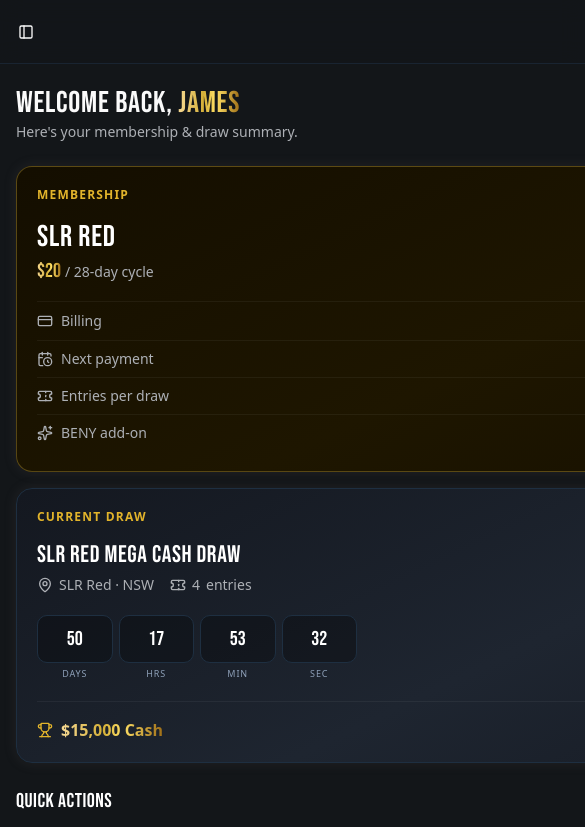
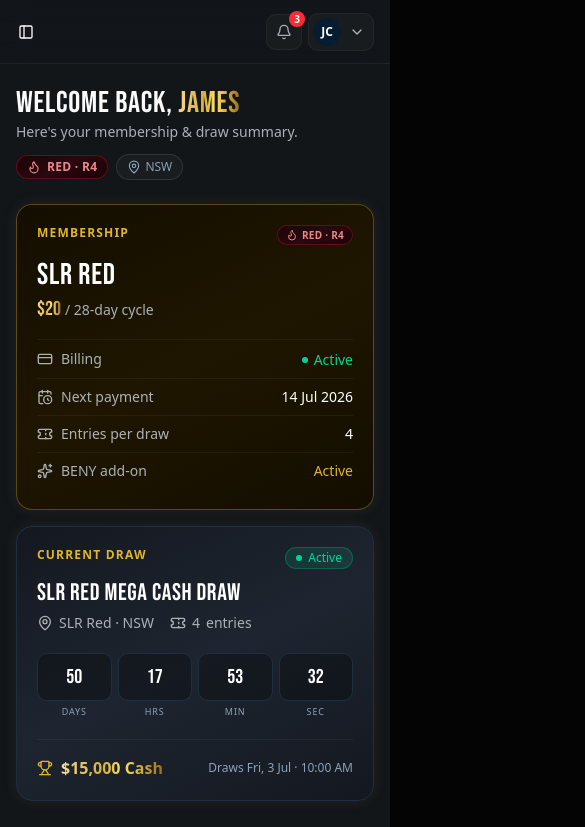
Before and after one commit to vourdev/slr-membership, a Next.js app: page /member in a window 390 px wide. Shown: the top 827 px of the page, 585 px wide, since content can reach past the window. Built offline with nearby package versions, Linux system fonts and the light colour scheme; no server answers.

Commit message:
Update grid layout for dashboard and member pages

```diff
--- a/src/app/dashboard/page.tsx
+++ b/src/app/dashboard/page.tsx
@@ -62,7 +62,7 @@ export default function DashboardHome() {
             </div>
 
             {/* Summary cards */}
-            <div className='grid gap-4 md:grid-cols-2 xl:grid-cols-3'>
+            <div className='grid gap-4 sm:grid-cols-2 xl:grid-cols-3'>
                 {/* Tier & Token Summary */}
                 <Card>
                     <CardHeader>
@@ -116,7 +116,7 @@ export default function DashboardHome() {
                 </Card>
 
                 {/* Next Draw */}
-                <Card className='md:col-span-2 xl:col-span-1'>
+                <Card className='xl:col-span-1'>
                     <CardHeader>
                         <CardDescription>Next Draw</CardDescription>
                         <CardTitle className='flex items-center gap-2 text-2xl font-semibold'>
--- a/src/app/member/layout.tsx
+++ b/src/app/member/layout.tsx
@@ -20,7 +20,7 @@ export default async function MemberLayout({ children }: { children: ReactNode }
         <div className='slr-member dark bg-background text-foreground min-h-screen'>
             <AppShell variant='sidebar'>
                 <MemberSidebar user={user} member={member} />
-                <AppContent variant='sidebar' className='flex min-h-svh flex-col'>
+                <AppContent variant='sidebar' className='flex min-h-svh flex-col overflow-x-hidden'>
                     <MemberHeader user={user} member={member} notificationsCount={notifications_count} />
                     {children}
                 </AppContent>
--- a/src/app/member/page.tsx
+++ b/src/app/member/page.tsx
@@ -21,7 +21,7 @@ export default async function MemberDashboardPage() {
         <div className='mx-auto w-full max-w-7xl flex-1 space-y-6 px-4 py-6 md:px-6 md:py-8'>
             <Greeting member={data.member} />
 
-            <div className='grid gap-4 lg:grid-cols-3'>
+            <div className='grid gap-4 sm:grid-cols-2 lg:grid-cols-3'>
                 <MembershipSummaryCard summary={data.summary} className='lg:col-span-1' />
                 <DrawStatusCard
                     draw={data.draw}
```
